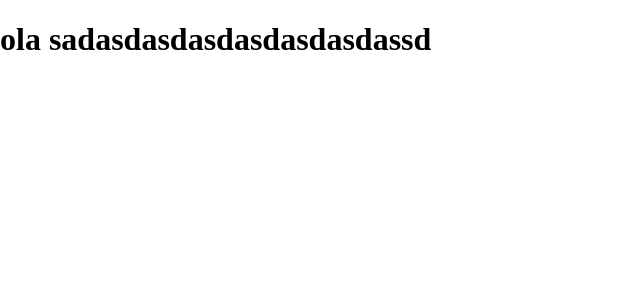
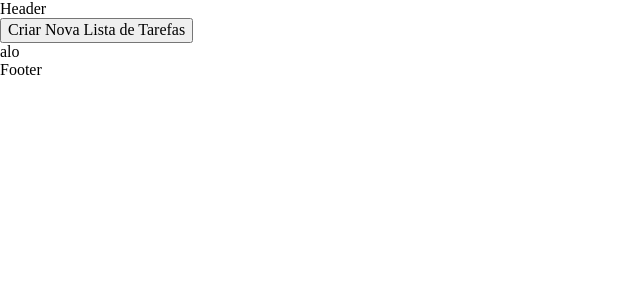
Before and after one commit to nicolasgabriiel/Aplicativo-de-Lista-de-Tarefas, a Vue app: page / in a window 1280 px wide. Shown: the top 300 px of the page, without its empty margins (0-640 px from the left). Built offline with nearby package versions, Linux system fonts and the light colour scheme.

Commit message:
Primeira Página
Criando a Primeira Página do Projeto e os seus 4 componentes

```diff
--- /dev/null
+++ b/src/components/Home/AddComponent.vue
@@ -0,0 +1,10 @@
+<template>
+    <div>alo</div>
+</template>
+
+<script lang="ts">
+import {defineComponent} from 'vue'
+export default defineComponent({
+    name: 'Add-Component'
+})
+</script>
--- /dev/null
+++ b/src/components/Home/FooterComponent.vue
@@ -0,0 +1,10 @@
+<template>
+    <footer>Footer</footer>
+</template>
+
+<script lang="ts">
+import {defineComponent} from 'vue'
+export default defineComponent({
+    name: 'Footer-Component'
+})
+</script>
--- /dev/null
+++ b/src/components/Home/HeaderComponent.vue
@@ -0,0 +1,10 @@
+<template>
+    <header>Header</header>
+</template>
+
+<script lang="ts">
+import {defineComponent} from 'vue'
+export default defineComponent({
+    name: 'Header-Component'
+})
+</script>
--- /dev/null
+++ b/src/components/Home/PrincipalComponent.vue
@@ -0,0 +1,28 @@
+<template>
+    <div>
+        <section class="caixa-botao">
+            <button @click="adicionar" :disabled='AdicionarLista' type="button">Criar Nova Lista de Tarefas</button>
+        </section>
+        <section class="listas">
+
+        </section>
+    </div>
+</template>
+
+<script lang="ts">
+import {defineComponent} from 'vue'
+export default defineComponent({
+    name: 'Principal-Component',
+    data(){
+        return{
+            AdicionarLista: false
+        }
+    },
+    methods:{
+        adicionar(){
+            this.AdicionarLista = true
+            console.log(this.AdicionarLista)
+        }
+    },
+})
+</script>
--- a/src/router/index.ts
+++ b/src/router/index.ts
@@ -5,7 +5,7 @@ const routes: Array<RouteRecordRaw> = [
     path: '/',
     name: 'home',
 
-    component: () => import('../views/home.vue')
+    component: () => import('../views/Home.vue')
   }
 ]
 
--- a/src/views/home.vue
+++ b/src/views/home.vue
@@ -1,12 +1,27 @@
 <template>
-    <h1>ola sadasdasdasdasdasdasdassd</h1>
+    <div>
+        <HeaderComponent/>
+        <PrincipalComponent/>
+        <AddComponent/>
+        <FooterComponent/>
+    </div>
 </template>
 
 <script lang="ts">
 import { defineComponent } from 'vue';
+import HeaderComponent from '@/components/Home/HeaderComponent.vue';
+import PrincipalComponent from '@/components/Home/PrincipalComponent.vue';
+import AddComponent from '@/components/Home/AddComponent.vue';
+import FooterComponent from '@/components/Home/FooterComponent.vue';
+
 export default defineComponent({
-    name: 'home-page1',
-
+    name: 'Home-Page1',
+    components:{
+        HeaderComponent,
+        PrincipalComponent,
+        AddComponent,
+        FooterComponent
+    }
 
 })
 </script>
```
Also changed, not shown: 1 other file (tests, documents, lock files or other folders).
